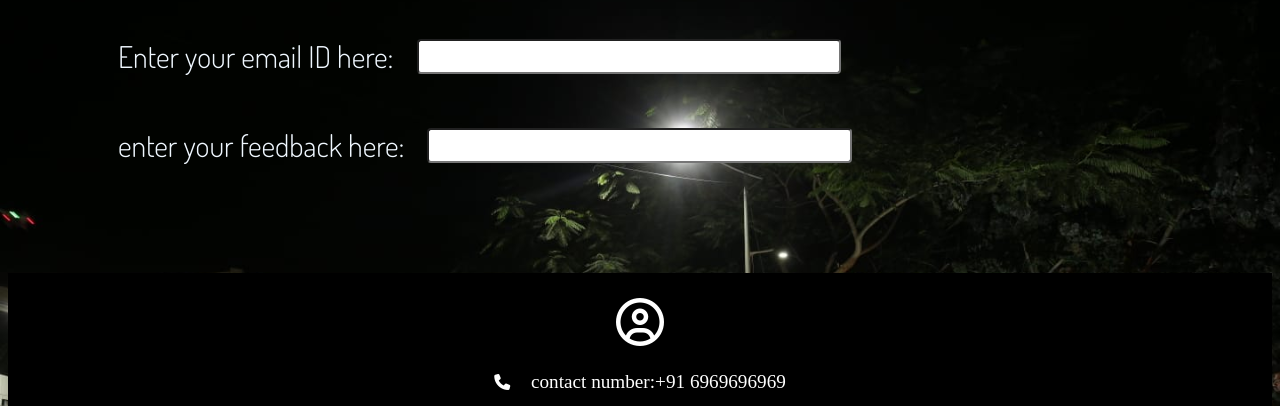
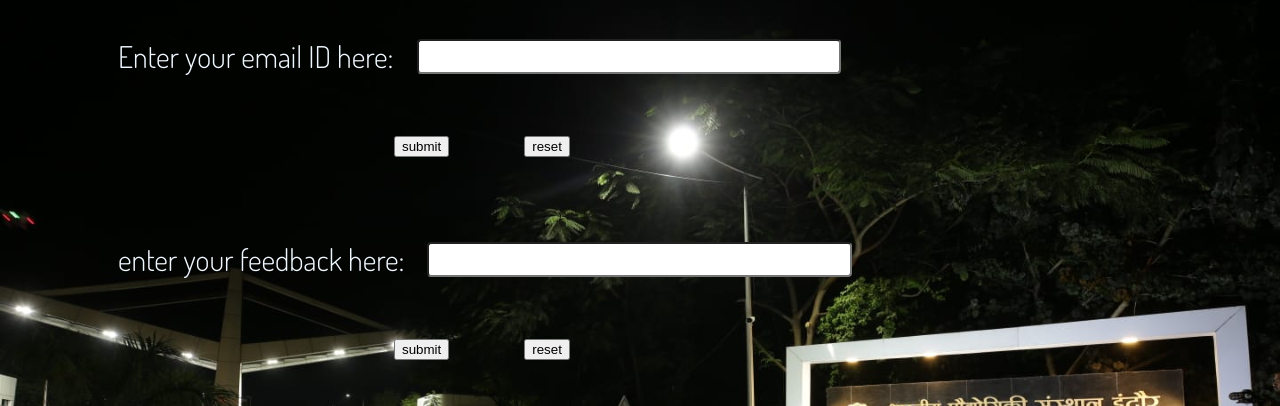
Before and after one commit to adityamastud1/portfolio, a plain HTML site: page index3.html in a window 1280 px wide. Shown: the part 880-1286 px from the top of the page. Drawn offline with Linux system fonts and the light colour scheme.

Commit message:
Update index3.html

```diff
--- a/index3.html
+++ b/index3.html
@@ -127,8 +127,8 @@
     <br>
     <pre class="content"><i class="fa-solid fa-phone"></i>&ensp;&ensp;Contact number: +91 6969696969<br><br><i class="fa-solid fa-phone"></i></i>&ensp;&ensp;Landline number: (02)6969-6969<br><br><i class="fa-solid fa-envelope"></i>&ensp;&ensp;Email ID: adityamastud@gmail.com
     <p>I would love to read your comments, feedback and suggestions on improving the page :)  </p><br><br>
-    Enter your email ID here:&ensp;<input type="email"><br>
-    enter your feedback here:&ensp;<input type="text" style="border-radius:4px;margin: 8px;width: 36%;padding-top: 15px;"></pre>
+    Enter your email ID here:&ensp;<input type="email"><br><BR>&ensp;&ensp;&ensp;&ensp;&ensp;&ensp;&ensp;&ensp;&ensp;&ensp;&ensp;&ensp;&ensp;&ensp;&ensp;&ensp;&ensp;&ensp;&ensp;&ensp;<input type = "submit" value = "submit">&ensp;&ensp;&ensp;&ensp;&ensp;<input type="reset" value = "reset"><BR><BR>
+    enter your feedback here:&ensp;<input type="text" style="border-radius:4px;margin: 8px;width: 36%;padding-top: 15px;"><br><BR>&ensp;&ensp;&ensp;&ensp;&ensp;&ensp;&ensp;&ensp;&ensp;&ensp;&ensp;&ensp;&ensp;&ensp;&ensp;&ensp;&ensp;&ensp;&ensp;&ensp;<input type = "submit" value = "submit">&ensp;&ensp;&ensp;&ensp;&ensp;<input type="reset" value = "reset">
     <br><br><br><br>
 
     <footer class="foot">
```
